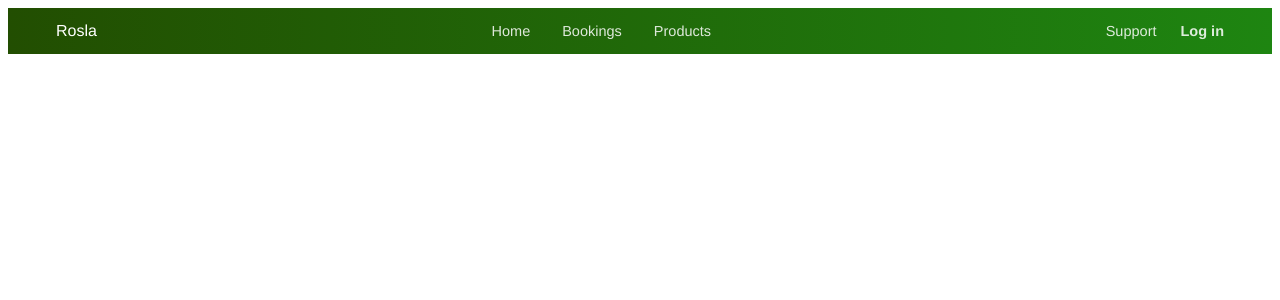
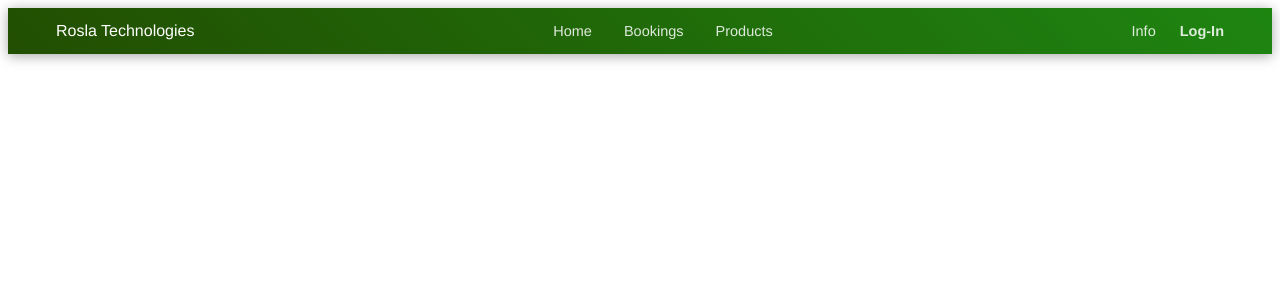
Before and after one commit to Th3Evo/evilbennwizzyhellobennflask, a Flask app: page / in a window 1280 px wide. Shown: the top 300 px of the page. Run offline with Flask 3, Linux system fonts and the light colour scheme.

Commit message:
67
baaaaaaaaaaaaaaa

```diff
--- a/app.py
+++ b/app.py
@@ -15,6 +15,7 @@ def init_db():
     c.execute("""
     CREATE TABLE IF NOT EXISTS products(
         id INTEGER PRIMARY KEY AUTOINCREMENT,
+        slug TEXT UNIQUE NOT NULL,
         name TEXT UNIQUE NOT NULL,
         description TEXT,
         conslength INTEGER
@@ -23,15 +24,28 @@ def init_db():
 
     c.execute("""
     CREATE TABLE IF NOT EXISTS users(
-        id INTEGER PRIMARY KEY AUTOINCREMENT,
-        name TEXT UNIQUE NOT NULL,
+        user_id INTEGER PRIMARY KEY AUTOINCREMENT,
+        username TEXT UNIQUE NOT NULL,
         password TEXT NOT NULL
     )
     """)
     conn.commit()
     conn.close()
 
-init_db()
+def initProducts():
+    conn = get_db()
+    c = conn.cursor()
+
+    products = [
+        {
+            "slug": "solar",
+            "name": "Solar Panels",
+        }
+    ]
+
+
+
+
 
 @app.route("/")
 def home():
@@ -53,6 +67,12 @@ def bookings():
 def login():
     return render_template("login.html")
 
+@app.route("/logout")
+def logout():
+    session.clear()
+    return redirect("/login")
+
+
 if __name__ == "__main__":
     init_db()
-    app.run(host='0.0.0.0', port=5000, debug=True)
+    app.run(debug=True)
--- a/static/styles.css
+++ b/static/styles.css
@@ -7,8 +7,9 @@ nav {
     grid-template-columns: auto 1fr auto;
     align-items: center;
     padding: 14px 48px;
-    background: linear-gradient(90deg, #224e01, #1e8511);
+    background: linear-gradient(45deg, #224e01, #1e8511);
     color: white;
+    box-shadow: 0 2px 12px rgba(0, 0, 0, 0.35);
 }
 
 .nav-center {
--- a/templates/base.html
+++ b/templates/base.html
@@ -1,7 +1,7 @@
 <!DOCTYPE html>
 <html>
 <head>
-    <title>{{ title if title else "Rosla Energy" }}</title>
+    <title>{{ title if title else "Rosla Energy Solutions" }}</title>
     <link rel="stylesheet" type="text/css" href="{{ url_for('static', filename='styles.css') }}">
 </head>
 
@@ -10,7 +10,7 @@
 
     <nav class="navbar">
         <div class="nav-left">
-            <span class="logo">Rosla</span>
+            <span class="logo">Rosla Technologies</span>
         </div>
 
         <ul class="nav-center">
@@ -20,8 +20,14 @@
         </ul>
 
         <div class="nav-right">
-            <a href="#">Support</a>
-            <a href="#" class="login">Log in</a>
+            <a href="/information">Info</a>
+
+
+            {% if session.get('user_id') %}
+                <a href="/logout" class="login">Logout ({{ session['username'] }})</a>
+            {% else %}
+                <a href="/login" class="login">Log-In</a>
+            {% endif %}
         </div>
     </nav>
 
--- a/testapp.py
+++ b/testapp.py
@@ -0,0 +1 @@
+# 676767676767676767
```
